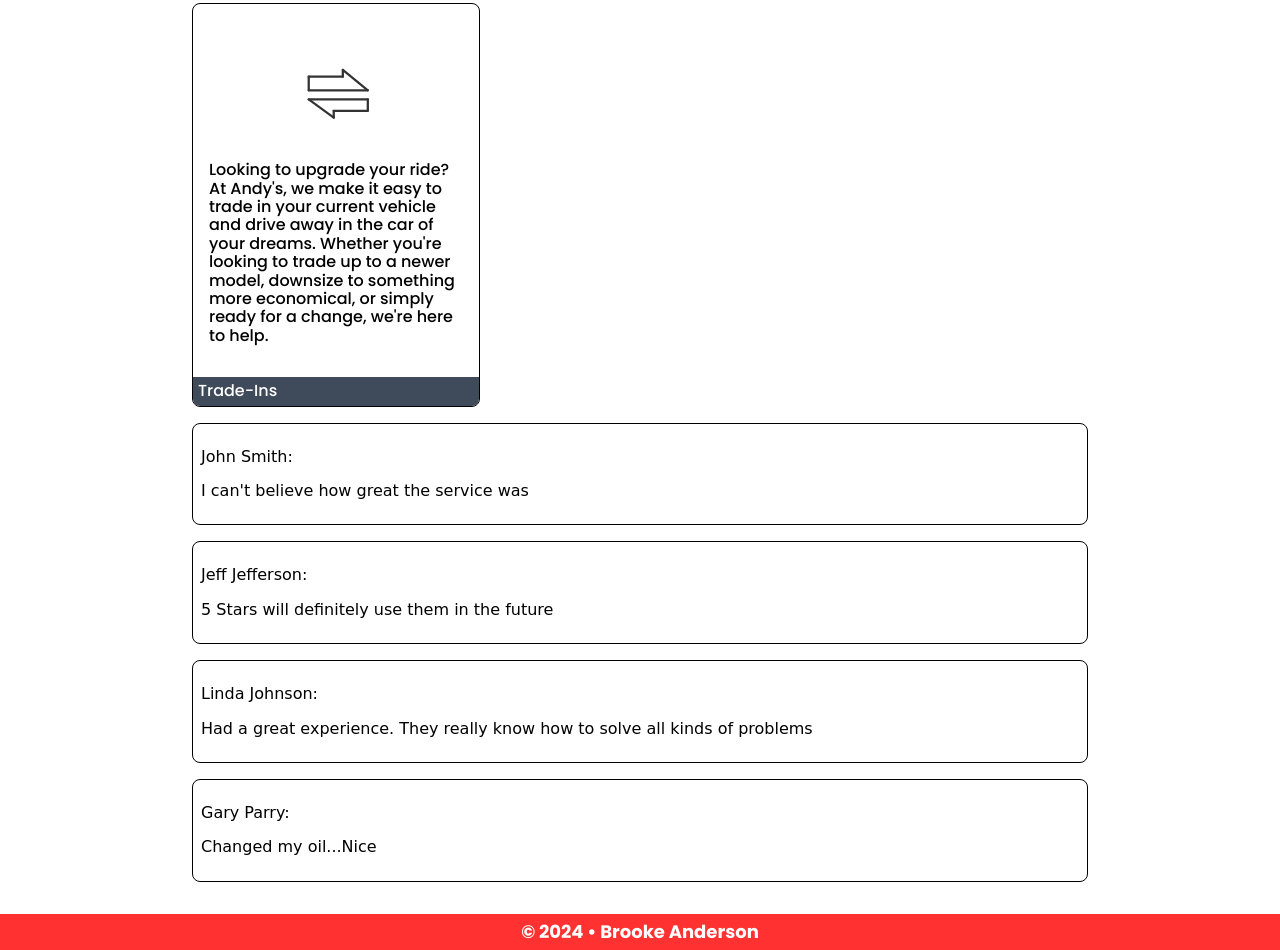
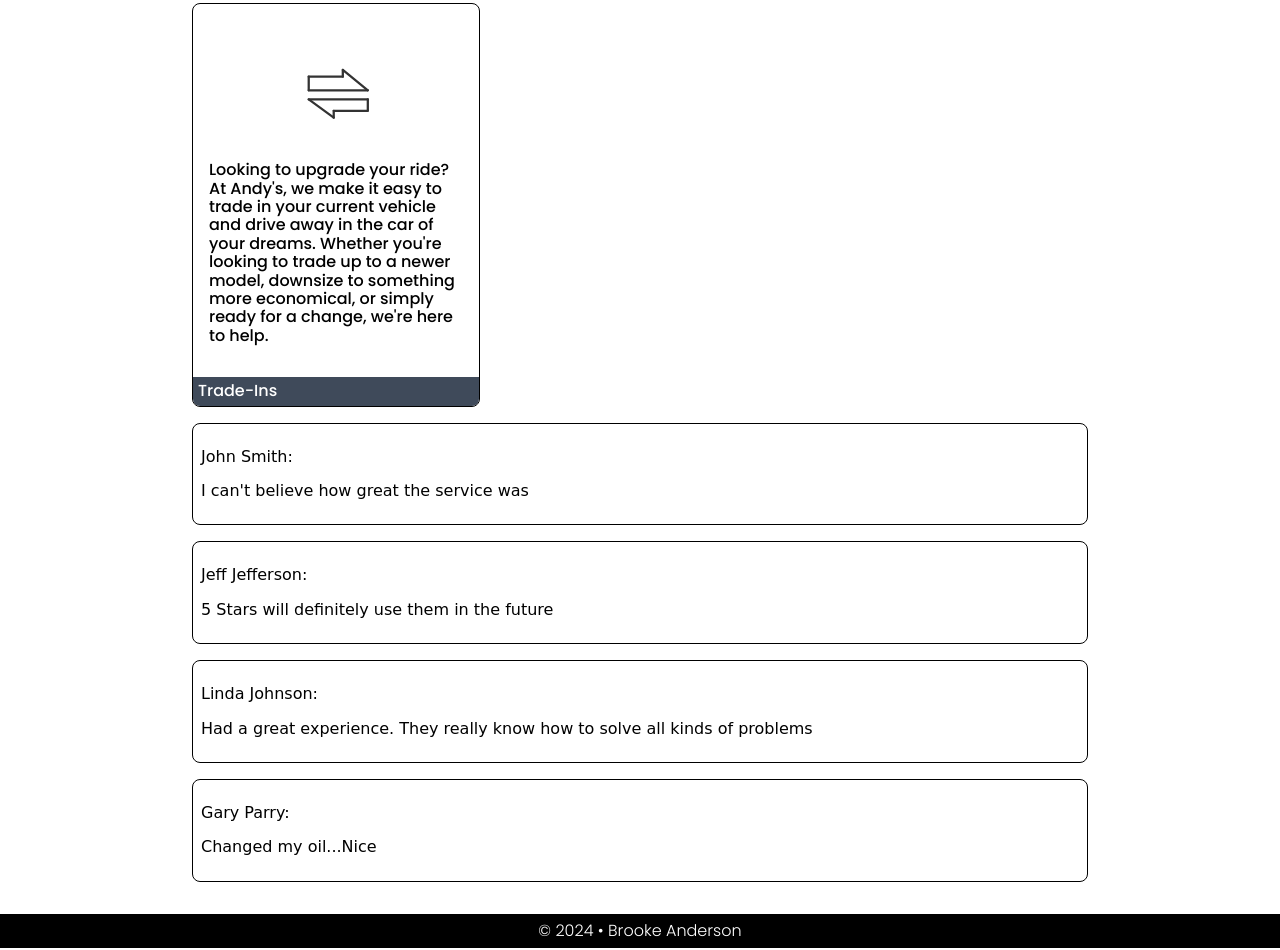
Before and after one commit to Tw199y88/05-Auto, a plain HTML site: page index.html in a window 1280 px wide. Shown: the part 1239-2189 px from the top of the page. Drawn offline with nearby package versions, Linux system fonts and the light colour scheme.

Commit message:
still issues

```diff
--- a/scss/_small.scss
+++ b/scss/_small.scss
@@ -253,17 +253,14 @@ font-family: "Caveat Brush", cursive;
 // begin the footer
 
 #footerWrapper {
-    background: rgb(126,217,87);
-background: #FF3131;
+background: black;
 color: white;
-
 }
 footer {
     padding: 0.5rem $gutter;
     p{
         margin: 0;
-        font-weight: 600;
+        font-weight: $lightWeight;
         text-align: center;
-        font-size: 18px;
     }
 }
```
Also changed, not shown: css/styles.css, css/styles.min.css.
